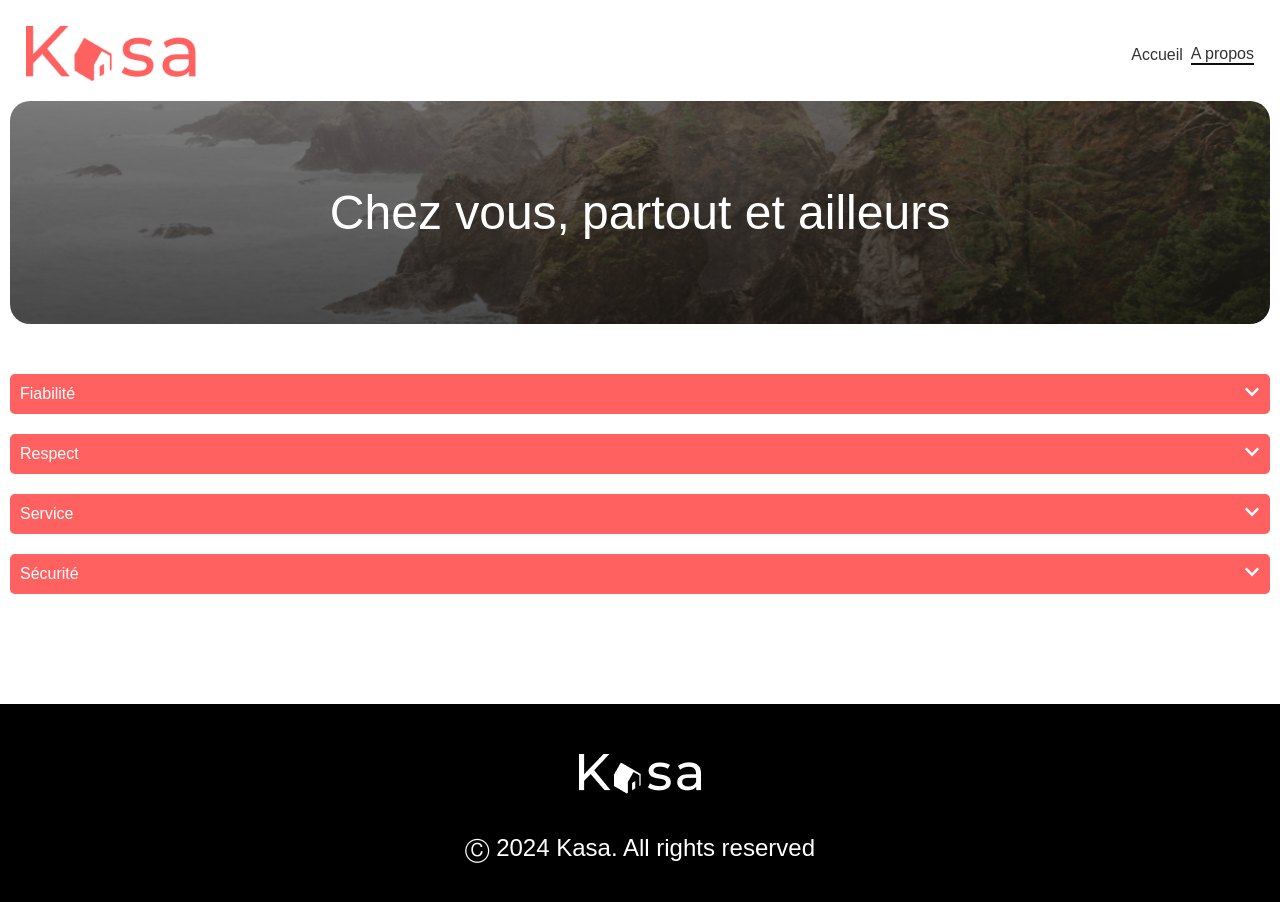
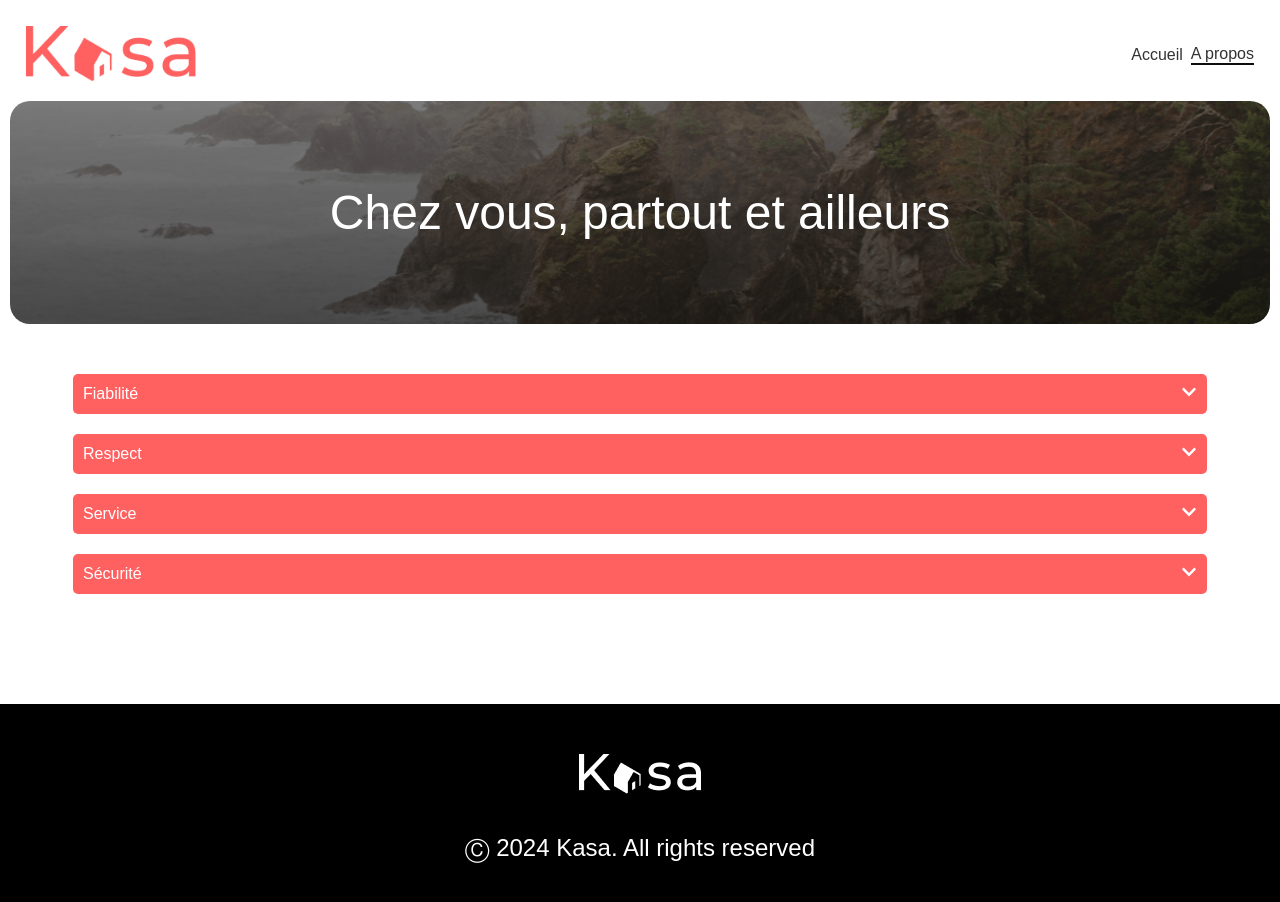
Before and after one commit to MarwenCode/projet-11--Kasa--OC, a React (Vite) app: page /about in a window 1280 px wide. Shown: the top 902 px of the page. Built offline with nearby package versions, Linux system fonts and the light colour scheme.

Commit message:
edit style padding card, edit footer

```diff
--- a/src/components/card/card.scss
+++ b/src/components/card/card.scss
@@ -6,7 +6,7 @@
   gap: 30px;
   border-radius: 15px;
   width: 100%;
-  padding: 20px;
+  // padding: 20px;
 
   @media screen and (max-width: 768px) {
     justify-content: center;
@@ -74,9 +74,13 @@
   }
 }
 
-@media screen and (max-width: 375px) {
+@media screen and (max-width: 425px) {
+
+
   .announcements .card .image-container {
-    padding: 0;
+    // padding: 0;
+    width: 100%;
+
   }
 
   .announcements .card .image-container img {
@@ -84,3 +88,14 @@
     width: 100%;
   }
 }
+@media screen and (max-width: 375px) {
+  .announcements .card .image-container {
+    padding: 0;
+
+  }
+
+  .announcements .card .image-container img {
+    border-radius: 10;
+    width: 100%;
+  }
+}
--- a/src/components/footer/footer.scss
+++ b/src/components/footer/footer.scss
@@ -20,5 +20,9 @@
   .footer {
     width: 100%;
     justify-content: center;
+
+    span {
+      font-size: 14px;
+    }
   }
 }
--- a/src/pages/about/about.scss
+++ b/src/pages/about/about.scss
@@ -19,6 +19,28 @@
   }
 }
 
+@media screen and (max-width: 1440px) {
+  .about {
+    .dropdown-container {
+      width: 90%;
+      justify-content: center;
+      align-items: center;
+      margin-left: auto;
+      margin-right: auto;
+    }
+  }
+}
+@media screen and (max-width: 1024px) {
+  .about {
+    .dropdown-container {
+      width: 90%;
+      justify-content: center;
+      align-items: center;
+      margin-left: auto;
+      margin-right: auto;
+    }
+  }
+}
 @media screen and (max-width: 768px) {
   .about {
     .dropdown-container {
--- a/src/pages/appartmentDetails/dropdown.scss
+++ b/src/pages/appartmentDetails/dropdown.scss
@@ -60,6 +60,7 @@
     }
   }
 
+
   @media screen and (max-width: 768px) {
     .dropdown {
       width: 100%;
```
